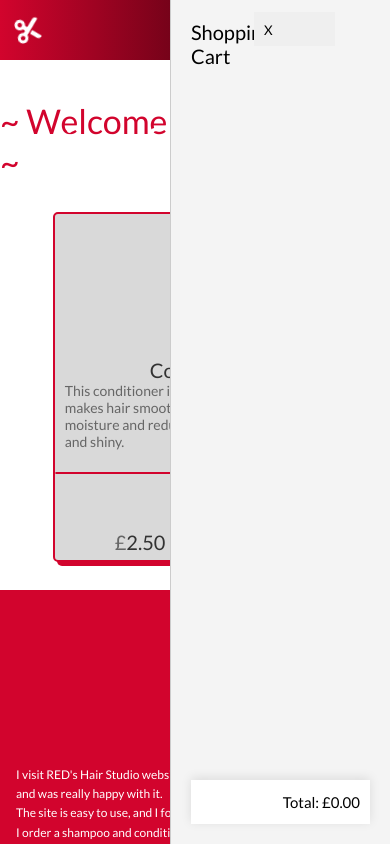
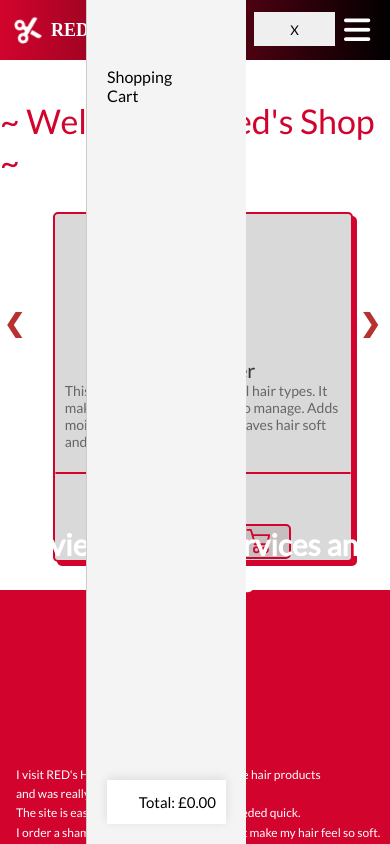
Before and after one commit to Adalynity/pedroreds, a website: page Redsshop.html in a window 390 px wide. Both pictures are taken after a click on the button 294 px from the left and 29 px from the top of the page. Shown: the top 844 px of the page. Drawn offline with Linux system fonts and the light colour scheme.

Commit message:
New update

```diff
--- a/styleofRED.css
+++ b/styleofRED.css
@@ -940,15 +940,16 @@ img {
   }
   /* this is the ajustement for the mobile version!! */
   @media only screen and (max-width: 480px) {
-    .body{width: 100%;}
+    .body{width: 100%;  overflow-x: hidden;}
 
     /* this is navigation section */
     .container{height: 60px;}
-    .logo{font-size: 18px;}
+    .logo{font-size: 18px;margin-left: -166px;}
     svg.bi.bi-scissors{height: 20px;width: 20px;}
-    .sidebar{right: 164px;}
+    .sidebar{right: 39px;}
     .active{width: 160px;}
     .sidebarfooter{display: none;}
+
 
     /* this for header section */
 
@@ -1051,6 +1052,8 @@ img {
   padding: 10px;
   cursor: pointer;
   z-index: 1001;
+  text-align: center;
+  display: block;
 }
 
 .cart ul {
@@ -1238,9 +1241,10 @@ img {
   margin-top: 260px;
   margin-left: 920px;
 }
+.prev3,.next3{display: none;}
 @media only screen and (max-width: 1990px){
   .slideshow-container3{display: none;}
-  .prev3,.next3{display: none;}
+  .prev3,.next3{display: block;}
 }
 /* this is the ajustement for the mobile version!! */
 @media only screen and (max-width: 480px) {
@@ -1252,15 +1256,18 @@ img {
   .titleofshoppage{font-size: 34px;}
   .cardsofpageofshop{display: none;}
   .slideshow-container3{ position: absolute; display: block; margin-top: 20px;}
-  .prev3{margin-left: -528px;}
-  .next3{margin-left: -179px;}
+  .prev3{margin-left: -406px;}
+  .next3{margin-left: -50px;}
+  .prev3,.next3{margin-top: -110px;}
   #locationofside{right:144px;}
+  .cart{right: 144px; width: 160px;}
+  .cart h2 {margin-top: 47px;font-size: 16px;}
 
 
 
   /*this review section ajustments  */
 
-  .titleofreview{margin-top: -1200px; margin-left: 0%; font-size: 30px; width: 412px; color: white; background:none}
+  .titleofreview{margin-top: -795px; margin-left: 0%; font-size: 30px; width: 412px; color: white; background:none}
   .reviewsection{margin-right: -10px; height: 765px;}
   .textfromreviews1,.textfromreviews2, .textfromreviews3, .textfromreviews4{font-size: 12px; width: 400px; }
   .textfromreviews1 {margin-top: 175px; margin-left: 10px;}
@@ -1627,8 +1634,8 @@ h2{
   .main-section-of-Booking{ height: 1000px;}
   .titleofbookpage1{margin: auto; margin-top: -143px; width: 340px; font-size: 28px;}
   .titleofbookpage2{margin: auto; margin-top: 103%; width: 340px; font-size: 28px;}
-  .backgroundofdetails1 {width: 340px; top: 115%; left: 10%;}
-  .backgroundofdetails2 {width: 340px; top: 173%; left: 10%;}
+  .backgroundofdetails1 {width: 340px; height: 380px;top: 115%; left: 10%;}
+  .backgroundofdetails2 {width: 340px; height: 380px; top: 173%; left: 10%;}
 }
 /* last page (Thank you page for the client that made appointment) */
 
```
